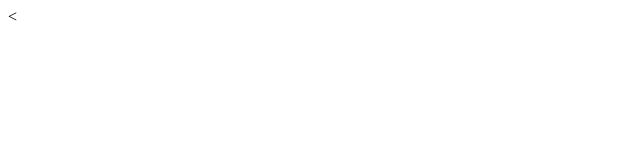
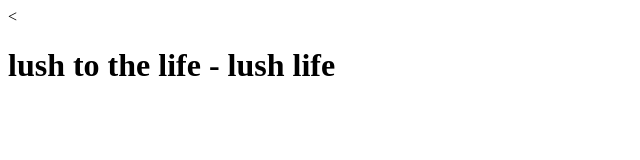
Before and after one commit to Joni91/Ciceron, a plain HTML site: page index.html in a window 1280 px wide. Shown: the whole page, without its empty margins (0-640 px from the left). Drawn offline with Linux system fonts and the light colour scheme.

Commit message:
Update index.html

```diff
--- a/index.html
+++ b/index.html
@@ -1,9 +1,9 @@
 <<!DOCTYPE html>
 <html>
 <head>
-	<title></title>
+	<title>tjoooo</title>
 </head>
 <body>
-
+	<h1>lush to the life - lush life</h1>
 </body>
 </html>
```
